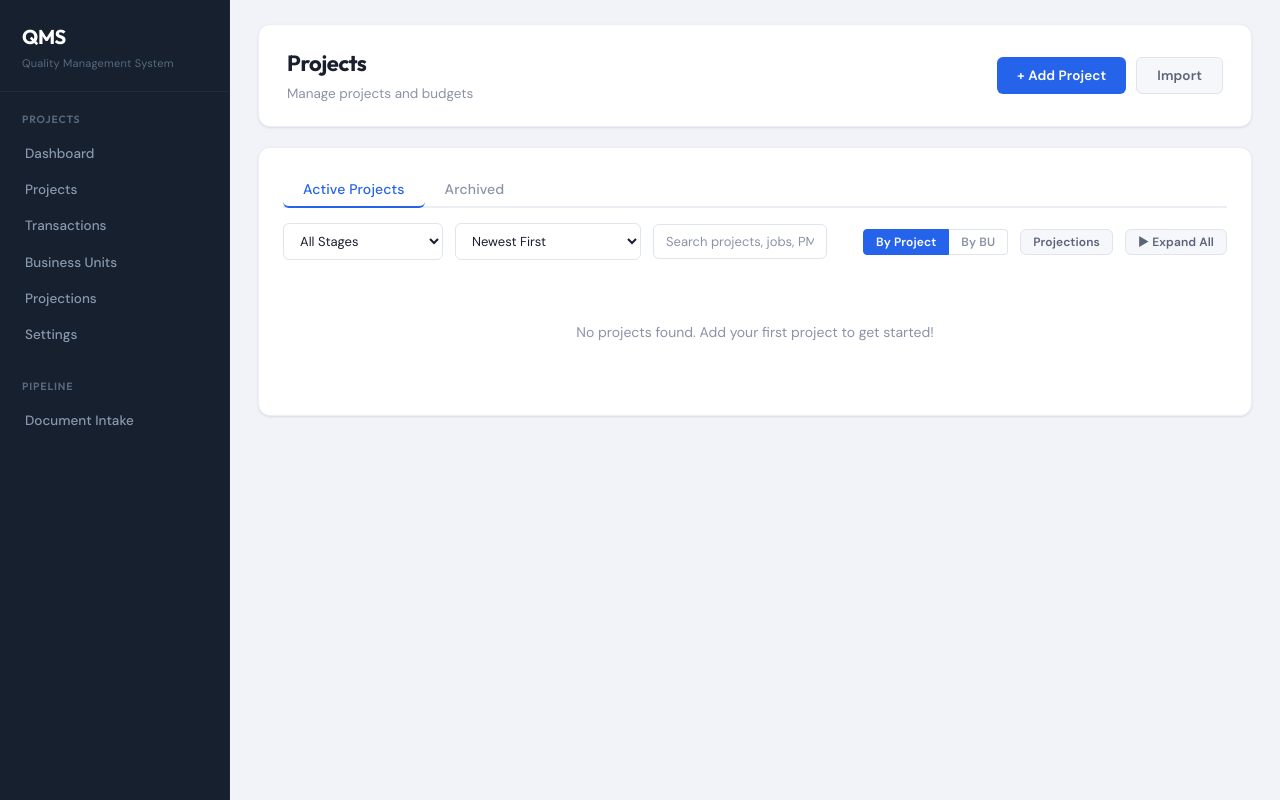
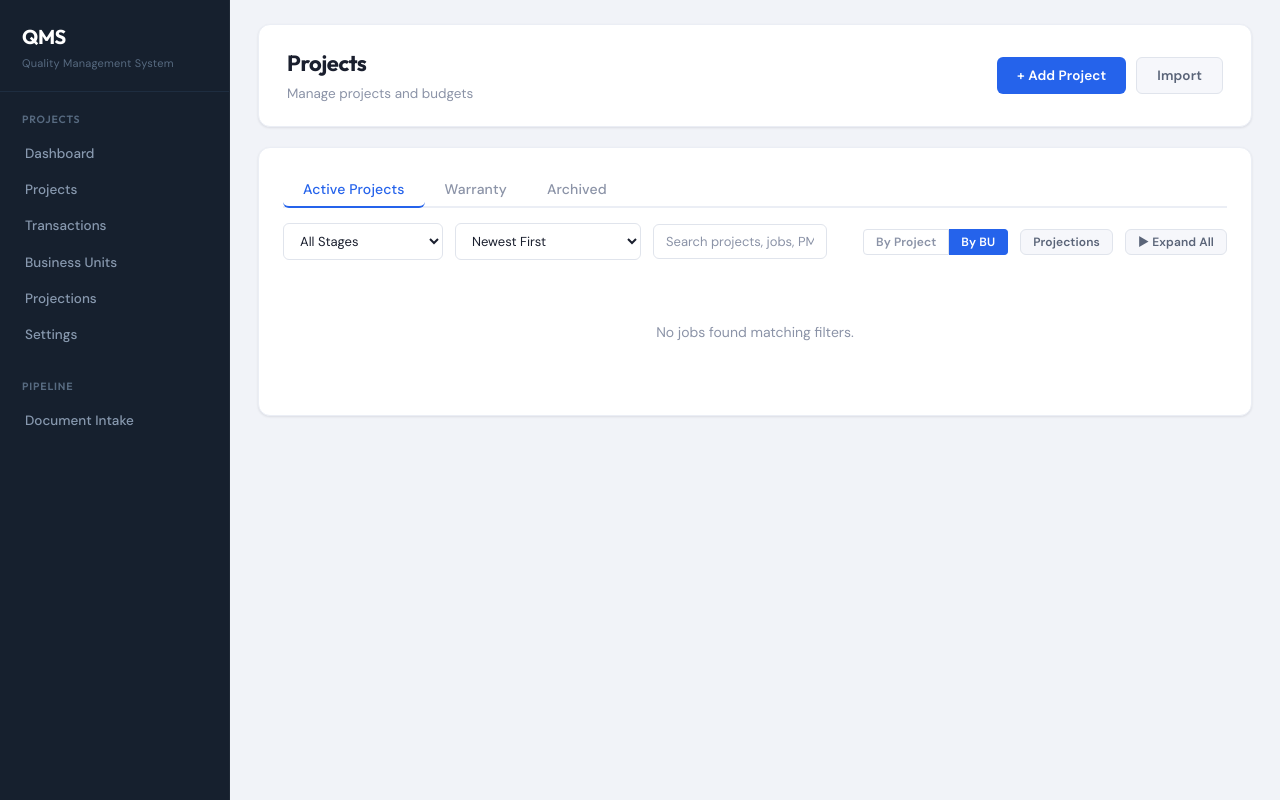
Before and after one commit to bjohnson1-stellar/QMS, a Flask app: template frontend/templates/projects/projects.html in a window 1280 px wide. Run offline with Flask 3, Linux system fonts and the light colour scheme; the template is opened without the code that fills it: most values are stand-ins (such as "Sample title", 1, 10 or a date in 2020).

Commit message:
Default to BU view, add Warranty tab, auto-clear projections on inactive stage
- Default view mode changed from By Project to By BU
- Three tabs: Active Projects | Warranty | Archived (Archive + Lost Proposal)
- Stage dropdown adapts per tab (shows only relevant stages)
- Moving a job to Warranty, Archive, or Lost Proposal automatically
  clears the projection_enabled flag (enforced in backend for both
  single and bulk stage updates)

Co-Authored-By: Claude Opus 4.6 <noreply@anthropic.com>

```diff
--- a/frontend/templates/projects/projects.html
+++ b/frontend/templates/projects/projects.html
@@ -167,6 +167,7 @@
 <div class="card">
     <div class="tab-bar" style="display:flex;gap:0;margin-bottom:15px;border-bottom:2px solid var(--color-border-light);">
         <button id="tabActive" class="tab-btn active" onclick="setArchiveTab('active')">Active Projects</button>
+        <button id="tabWarranty" class="tab-btn" onclick="setArchiveTab('warranty')">Warranty</button>
         <button id="tabArchived" class="tab-btn" onclick="setArchiveTab('archived')">Archived</button>
     </div>
     <div class="filter-bar">
@@ -190,8 +191,8 @@
         </select>
         <input type="text" id="searchFilter" placeholder="Search projects, jobs, PM..." oninput="renderProjects()">
         <div class="view-toggle" style="margin-left:auto;display:flex;gap:0;">
-            <button id="viewProject" class="toggle-btn active" onclick="setViewMode('project')">By Project</button>
-            <button id="viewBU" class="toggle-btn" onclick="setViewMode('bu')">By BU</button>
+            <button id="viewProject" class="toggle-btn" onclick="setViewMode('project')">By Project</button>
+            <button id="viewBU" class="toggle-btn active" onclick="setViewMode('bu')">By BU</button>
         </div>
         <button id="projectionFilterBtn" class="secondary" onclick="toggleProjectionFilter()" style="font-size:12px;padding:4px 12px;" title="Show only projects with projections enabled">Projections</button>
         <button id="expandAllBtn" class="secondary" onclick="toggleExpandAll()" style="font-size:12px;padding:4px 12px;">▶ Expand All</button>
@@ -245,10 +246,12 @@
     let businessUnits = [];
     let currentEditId = null;
     let expandedProjects = new Set();
-    let viewMode = 'project'; // 'project' or 'bu'
+    let viewMode = 'bu'; // 'project' or 'bu'
     let projectionFilter = false;
     let archiveTab = 'active';
+    const WARRANTY_STAGES = ['Warranty'];
     const ARCHIVED_STAGES = ['Archive', 'Lost Proposal'];
+    const INACTIVE_STAGES = [...WARRANTY_STAGES, ...ARCHIVED_STAGES];
     let selectedJobs = new Set();
     const API_BASE = '/projects/api';
     const STAGES = {{ stages|tojson }};
@@ -336,13 +339,17 @@
     function setArchiveTab(tab) {
         archiveTab = tab;
         document.getElementById('tabActive').classList.toggle('active', tab === 'active');
+        document.getElementById('tabWarranty').classList.toggle('active', tab === 'warranty');
         document.getElementById('tabArchived').classList.toggle('active', tab === 'archived');
-        // Update stage filter options
+        // Update stage filter options per tab
         const sel = document.getElementById('stageFilter');
         const current = sel.value;
         sel.innerHTML = '<option value="">All Stages</option>';
-        STAGES.filter(s => tab === 'archived' ? ARCHIVED_STAGES.includes(s) : !ARCHIVED_STAGES.includes(s))
-            .forEach(s => { sel.innerHTML += `<option value="${s}"${s === current ? ' selected' : ''}>${s}</option>`; });
+        let tabStages;
+        if (tab === 'warranty') tabStages = WARRANTY_STAGES;
+        else if (tab === 'archived') tabStages = ARCHIVED_STAGES;
+        else tabStages = STAGES.filter(s => !INACTIVE_STAGES.includes(s));
+        tabStages.forEach(s => { sel.innerHTML += `<option value="${s}"${s === current ? ' selected' : ''}>${s}</option>`; });
         renderProjects();
     }
 
@@ -640,9 +647,11 @@
 
         let filtered = projects.map(p => {
             let jobs = p.jobs || [];
-            // Archive tab filter: split active vs archived jobs
+            // Tab filter: active / warranty / archived
             if (archiveTab === 'active') {
-                jobs = jobs.filter(j => !ARCHIVED_STAGES.includes(j.stage));
+                jobs = jobs.filter(j => !INACTIVE_STAGES.includes(j.stage));
+            } else if (archiveTab === 'warranty') {
+                jobs = jobs.filter(j => WARRANTY_STAGES.includes(j.stage));
             } else {
                 jobs = jobs.filter(j => ARCHIVED_STAGES.includes(j.stage));
             }
@@ -821,7 +830,9 @@
 
         // Apply filters
         if (archiveTab === 'active') {
-            allJobs = allJobs.filter(j => !ARCHIVED_STAGES.includes(j.stage));
+            allJobs = allJobs.filter(j => !INACTIVE_STAGES.includes(j.stage));
+        } else if (archiveTab === 'warranty') {
+            allJobs = allJobs.filter(j => WARRANTY_STAGES.includes(j.stage));
         } else {
             allJobs = allJobs.filter(j => ARCHIVED_STAGES.includes(j.stage));
         }
@@ -1006,7 +1017,14 @@
                 headers: { 'Content-Type': 'application/json' },
                 body: JSON.stringify({ stage })
             });
-            if (res.ok) { const j = _findJob(allocId); if (j) j.stage = stage; }
+            if (res.ok) {
+                const j = _findJob(allocId);
+                if (j) {
+                    j.stage = stage;
+                    // Backend auto-clears projection flag for inactive stages
+                    if (INACTIVE_STAGES.includes(stage)) j.projection_enabled = 0;
+                }
+            }
         } catch (error) { showError('Failed to update stage'); }
     }
 
```
Also changed, not shown: projects/budget.py (+16 -0 lines).
